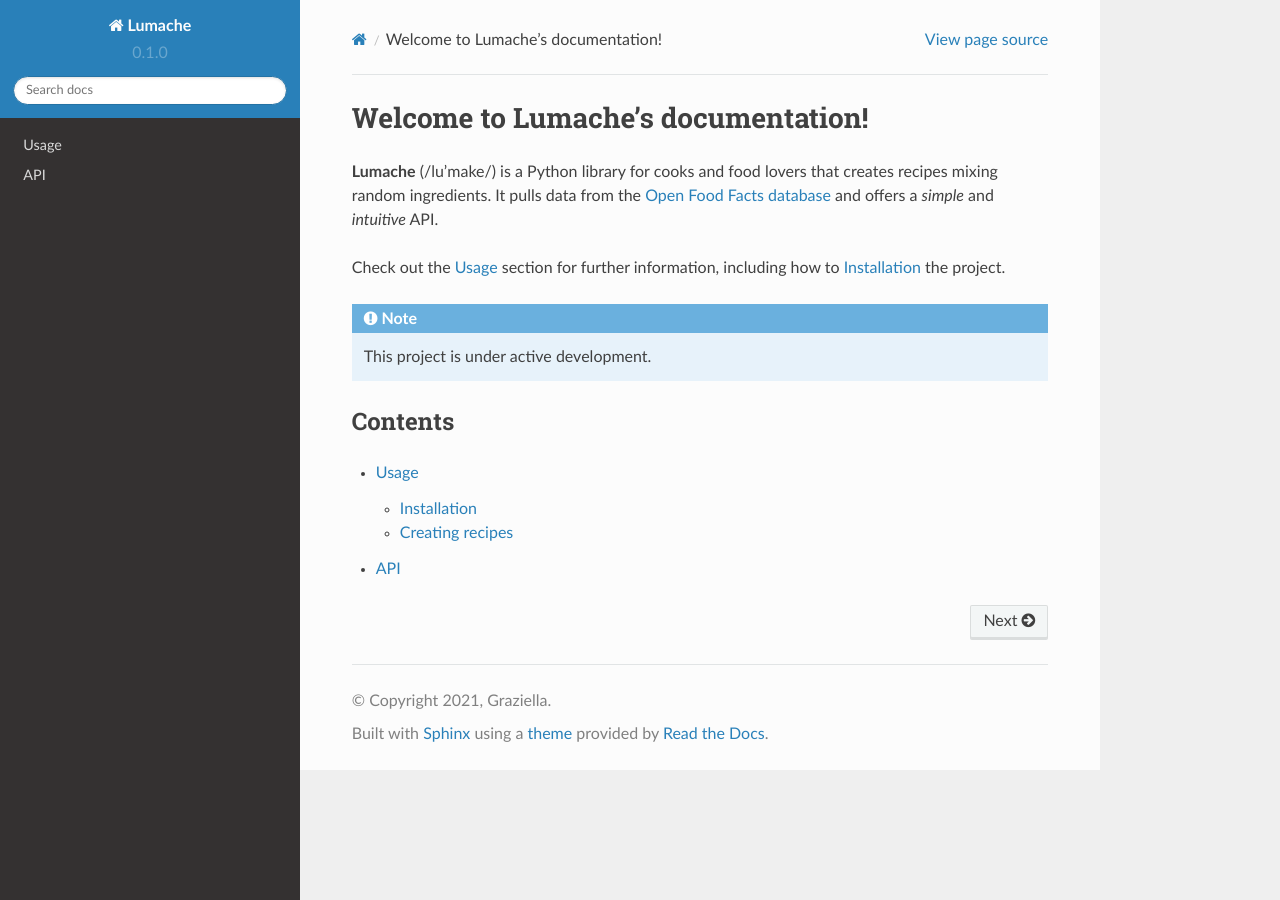
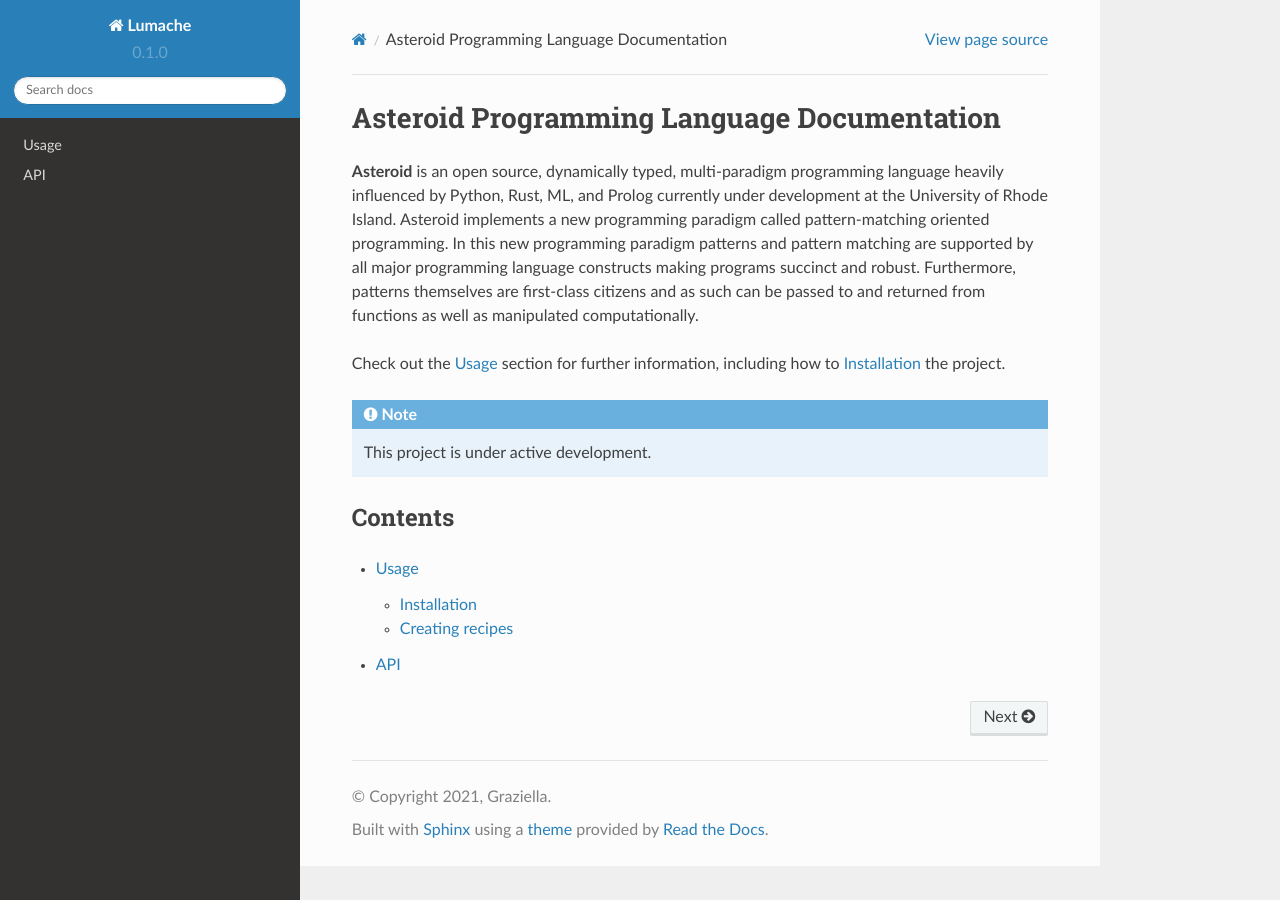
Before and after one commit to TimColaneri/rtd-tutorial, a Sphinx documentation site: the page built from docs/source/index.rst, in a window 1280 px wide. Built offline with Sphinx 7.4.7 and the Read the Docs theme 2.0.0, drawn with Linux system fonts in a browser that asks for light colours.

Commit message:
Update index.rst
experiment with rst

```diff
--- a/docs/source/index.rst
+++ b/docs/source/index.rst
@@ -1,10 +1,7 @@
-Welcome to Lumache's documentation!
+Asteroid Programming Language Documentation
 ===================================
 
-**Lumache** (/lu'make/) is a Python library for cooks and food lovers
-that creates recipes mixing random ingredients.
-It pulls data from the `Open Food Facts database <https://world.openfoodfacts.org/>`_
-and offers a *simple* and *intuitive* API.
+**Asteroid** is an open source, dynamically typed, multi-paradigm programming language heavily influenced by Python, Rust, ML, and Prolog currently under development at the University of Rhode Island.  Asteroid implements a new programming paradigm called pattern-matching oriented programming.  In this new programming paradigm patterns and pattern matching are supported by all major programming language constructs making programs succinct and robust.  Furthermore, patterns themselves are first-class citizens and as such can be passed to and returned from functions as well as manipulated computationally.
 
 Check out the :doc:`usage` section for further information, including
 how to :ref:`installation` the project.
```
